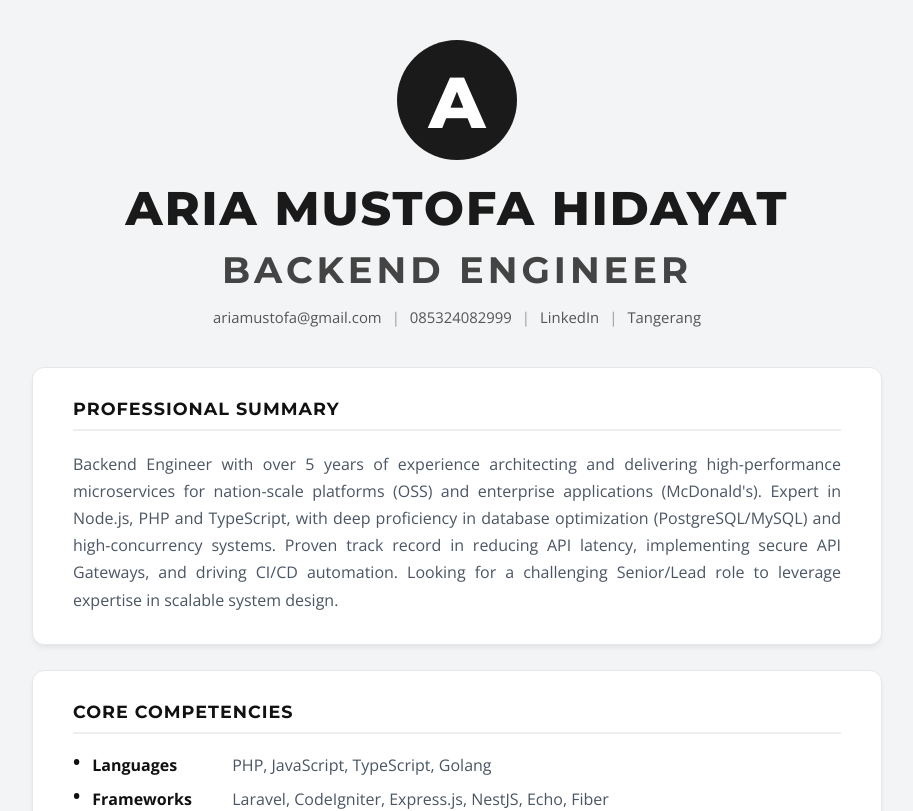
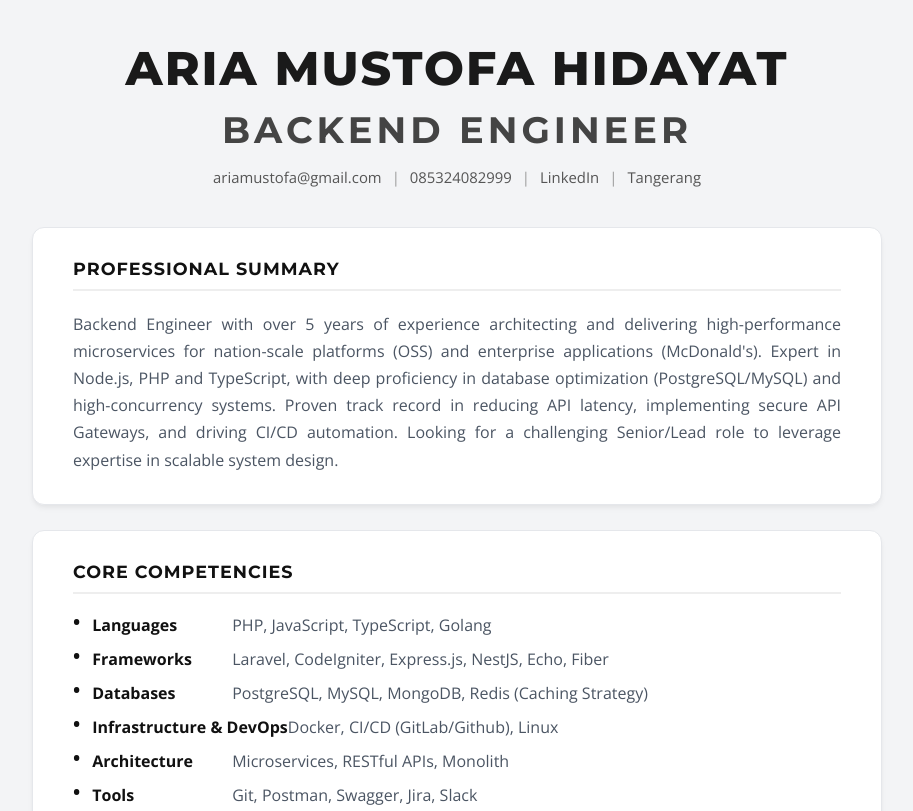
Before and after one commit to ariamh/cv-aria, a React (Create React App) app: page / in a window 1280 px wide. Shown: the top 811 px of the page, without its empty margins (183-1096 px from the left). Built offline with nearby package versions, Linux system fonts and the light colour scheme.

Commit message:
Change favicon to circular A logo and remove from header

```diff
--- a/public/index.html
+++ b/public/index.html
@@ -2,7 +2,8 @@
 <html lang="en">
   <head>
     <meta charset="utf-8" />
-    <link rel="icon" href="%PUBLIC_URL%/favicon.ico" />
+    <link rel="icon" href="%PUBLIC_URL%/favicon.svg" type="image/svg+xml" />
+    <link rel="apple-touch-icon" href="%PUBLIC_URL%/favicon.svg" />
     <meta name="viewport" content="width=device-width, initial-scale=1" />
     <meta name="theme-color" content="#000000" />
     <meta
--- a/src/App.js
+++ b/src/App.js
@@ -1,6 +1,5 @@
 import React from 'react';
 import './App.css';
-import Logo from './Logo';
 
 function App() {
 	return (
@@ -9,7 +8,6 @@ function App() {
 
 				{/* Header Section (Tanpa Card, agar clean di atas) */}
 				<header className="main-header">
-					<Logo size={120} />
 					<h1 className="name">ARIA MUSTOFA HIDAYAT</h1>
 					<h2 className="role">BACKEND ENGINEER</h2>
 					<div className="contact-info">
```
Also changed, not shown: public/favicon.svg (added).
